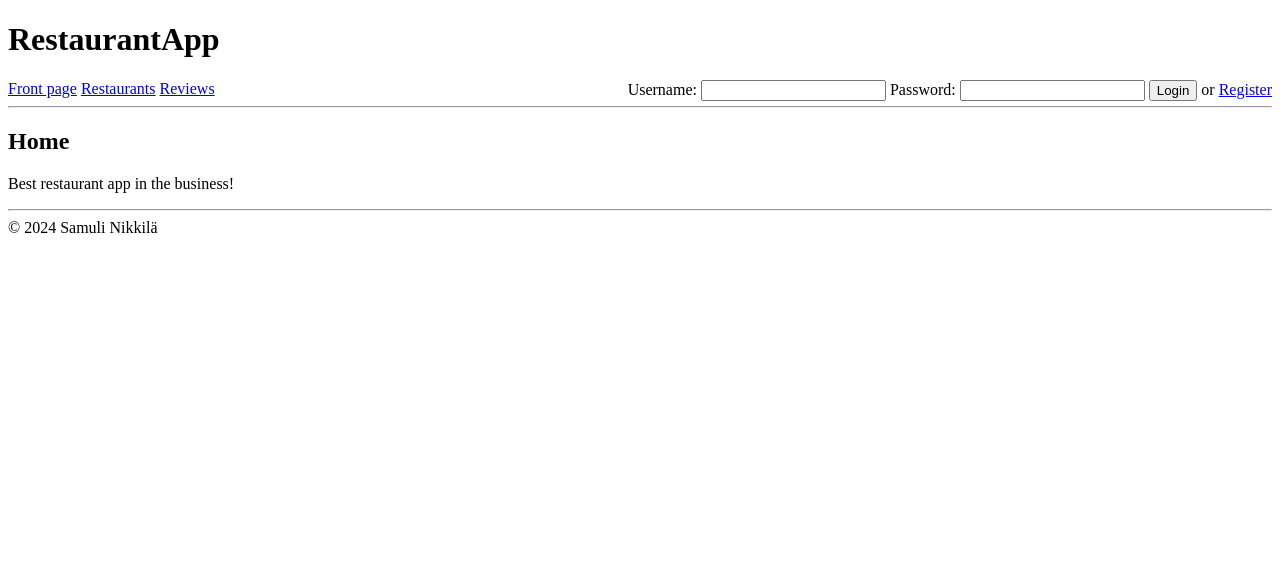
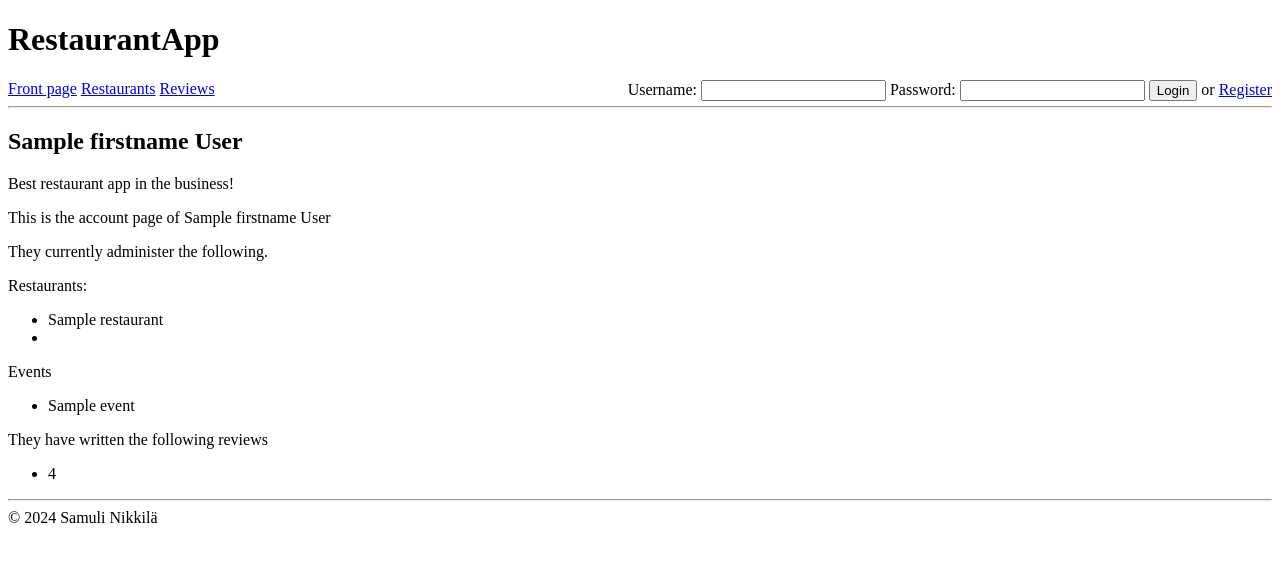
Before and after one commit to sanikk/ravintolasovellus, a Flask app: template src/templates/accounts_single.html in a window 1280 px wide. Shown: the top 562 px of the page. Run offline with Flask 3, Linux system fonts and the light colour scheme; the template is opened without the code that fills it: most values are stand-ins (such as "Sample title", 1, 10 or a date in 2020); parts of the project's set-up code (start-up, migrations or seed data) failed here and were passed over; some libraries are stand-ins or nearby versions.

Commit message:
account updates: single account page, db_methods

```diff
--- a/src/templates/accounts_single.html
+++ b/src/templates/accounts_single.html
@@ -1,6 +1,35 @@
 {% extends "layout.html" %}
-{% block title %}Home{% endblock %}
+{% block title %}Single account page{% endblock %}
 {% block content %}
-<h2>Home</h2>
+<h2>{{ account.firstname }} {{account.lastname}}</h2>
 <p>Best restaurant app in the business!</p>
+
+<p> This is the account page of {{account.firstname}} {{account.lastname}}<p>
+{% if restaurants or events %}
+<p>They currently administer the following.<p>
+{% endif %}
+{% if restaurants %}
+<p>Restaurants:<p>
+<ul>
+    {% for restaurant in restaurants %}
+    <li>{{restaurant}}<li>
+    {% endfor %}
+</ul>
+{% endif %}
+{% if events %}
+<p>Events<p>
+<ul>
+    {% for event in events %}
+    <li>{{event}}</li>
+    {% endfor %}
+</ul>
+{% endif %}
+{% if ratings %}
+<p>They have written the following reviews<p>
+<ul>
+    {% for rating in ratings %}
+    <li>{{rating}}</li>
+    {% endfor %}
+</ul>
+{% endif %}
 {% endblock %}
```
Also changed, not shown: src/db_module.py (+9 -6 lines).
